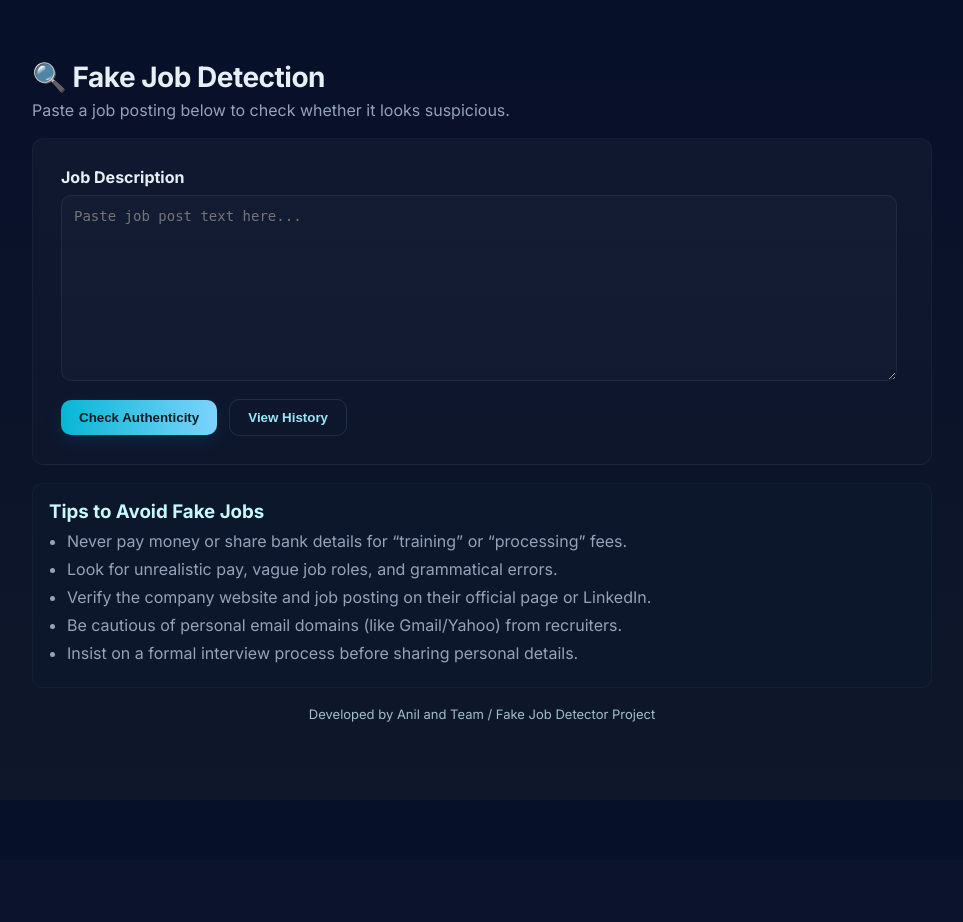
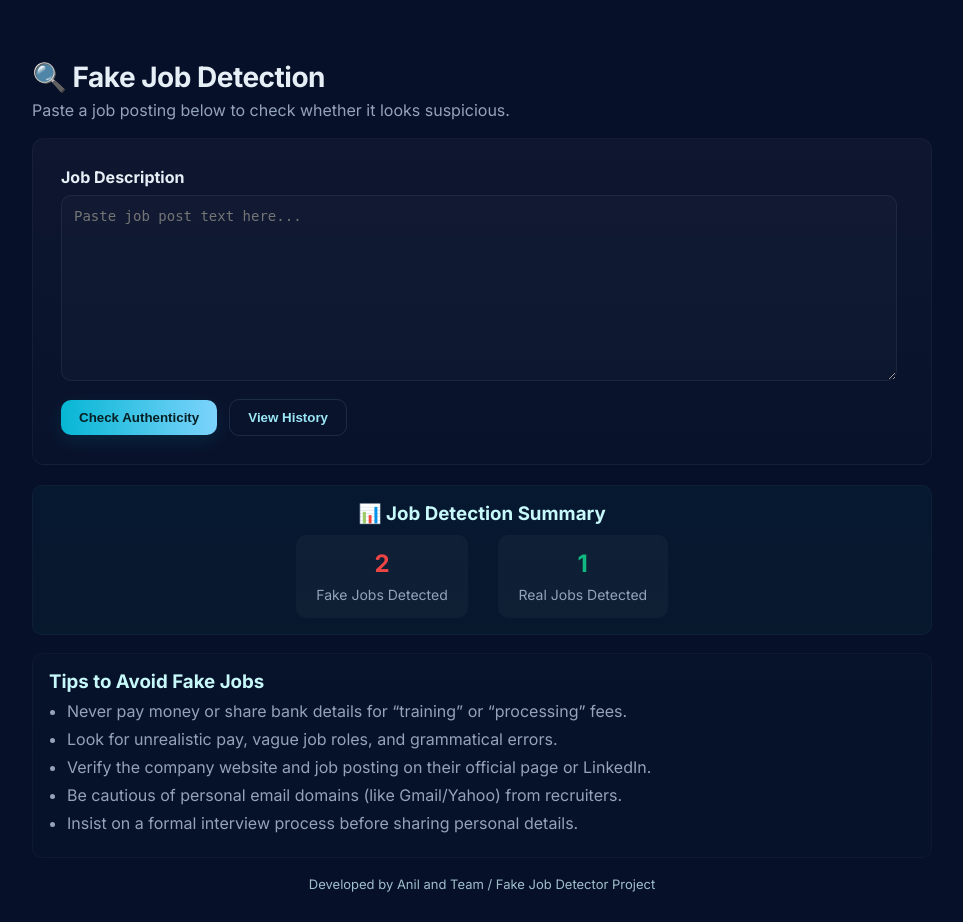
Before and after one commit to AnilSonawane2/JobCheck-Detecting-Fake-Job-Post-Using-NLP, a Flask app: page / in a window 1280 px wide. Shown: the whole page, without its empty margins (158-1121 px from the left). Before the commit the page ends 722 px from the top, so only its background shows below. Run offline with Flask 2, Linux system fonts and the light colour scheme.

Commit message:
Updated Summary Section

```diff
--- a/app.py
+++ b/app.py
@@ -1,7 +1,7 @@
 from flask import Flask, render_template, request
 import joblib
 import os
-import numpy as np
+import pandas as pd
 import csv
 from datetime import datetime
 
@@ -24,7 +24,15 @@ except Exception as e:
 
 @app.route('/')
 def home():
-    return render_template('index.html')
+    fake_count = 0
+    real_count = 0
+    # Check if the log file exists and count predictions
+    if os.path.exists(LOG_PATH):
+        df = pd.read_csv(LOG_PATH)
+        fake_count = (df['prediction'] == 'Fake Job').sum()
+        real_count = (df['prediction'] == 'Real Job').sum()
+
+    return render_template('index.html', fake_count=fake_count, real_count=real_count)
 
 def append_log(job_description: str, prediction: str, confidence):
     header = ['timestamp', 'job_description', 'prediction', 'confidence']
--- a/predictions_log.csv
+++ b/predictions_log.csv
@@ -1,3 +1,4 @@
 timestamp,job_description,prediction,confidence
 2025-11-13 19:05:02,"Work from home, earn $5000 weekly. No experience needed. Pay after training — send your bank account to receive funds.",Fake Job,82.54
-2025-11-13 19:05:32,"We are hiring a Software Engineer. Requirements: 3+ years experience in Python, degree in CS. Please send resume and links to GitHub.",Real Job,63.792025-11-13 19:27:14,jjknjnjjnjnnjnjk,Real Job,72.52
+2025-11-13 21:04:50,Four years work experience as a technician with increasing responsibility in a related industry may be substituted for the above requirement.-Experience in working with voltages up to 4160 volts highly ,Real Job,79.89
+2025-11-13 21:10:25,"A Newly established company seeks outgoing, friendly people person with a can do attitude for a Admin Assistant/ Receptionist position yet to be occupiedJob duties include answering phones, setting appts and working with the owner to keep the office running smooth. Processing of tax returns, keeping database current and scanning of all tax documents.",Fake Job,84.04
--- a/templates/index.html
+++ b/templates/index.html
@@ -24,7 +24,7 @@
 
     body {
       font-family: 'Inter', system-ui, -apple-system, 'Segoe UI', Roboto, "Helvetica Neue", Arial;
-      background: linear-gradient(180deg, #071029 0%, #0f172a 100%);
+      background: linear-gradient(180deg, #071029 0%, #071029 100%);
       color: #e6eef6;
       display: flex;
       align-items: flex-start;
@@ -145,6 +145,7 @@
 
     footer .meta {
       color: #9fbfca;
+      margin-bottom: 30px;
     }
 
     .error-box {
@@ -156,6 +157,61 @@
       border: 1px solid rgba(239, 68, 68, 0.16);
       color: #ffd6d6;
     }
+
+    /* Summary Section */
+    .summary {
+      margin-top: 20px;
+      background: linear-gradient(180deg, rgba(6, 182, 212, 0.05), rgba(16, 185, 129, 0.05));
+      border: 1px solid rgba(255, 255, 255, 0.03);
+      border-radius: 10px;
+      padding: 16px;
+      text-align: center;
+    }
+
+    .summary h3 {
+      margin-top: 0;
+      margin-bottom: 10px;
+      color: #c7f9fb;
+    }
+
+    .stats {
+      display: flex;
+      justify-content: center;
+      gap: 30px;
+      flex-wrap: wrap;
+    }
+
+    .stat {
+      background: rgba(255, 255, 255, 0.03);
+      padding: 14px 20px;
+      border-radius: 10px;
+      min-width: 130px;
+      transition: transform 0.2s ease;
+    }
+
+    .stat:hover {
+      transform: scale(1.05);
+    }
+
+    .stat strong {
+      font-size: 24px;
+      display: block;
+      margin-bottom: 6px;
+    }
+
+    .stat.fake strong {
+      color: var(--danger);
+    }
+
+    .stat.real strong {
+      color: var(--success);
+    }
+
+    .stat span {
+      font-size: 14px;
+      color: var(--muted);
+    }
+
 
     @media (max-width: 640px) {
       body {
@@ -198,6 +254,21 @@
       <p class="error">{{ error }}</p>
       {% endif %}
     </form>
+
+            <!-- Summary Section -->
+    <div class="summary">
+        <h3>📊 Job Detection Summary</h3>
+        <div class="stats">
+            <div class="stat fake">
+                <strong>{{ fake_count }}</strong>
+                <span>Fake Jobs Detected</span>
+            </div>
+            <div class="stat real">
+                <strong>{{ real_count }}</strong>
+                <span>Real Jobs Detected</span>
+            </div>
+        </div>
+    </div>
 
     <div class="tips">
       <h3>Tips to Avoid Fake Jobs</h3>
```
